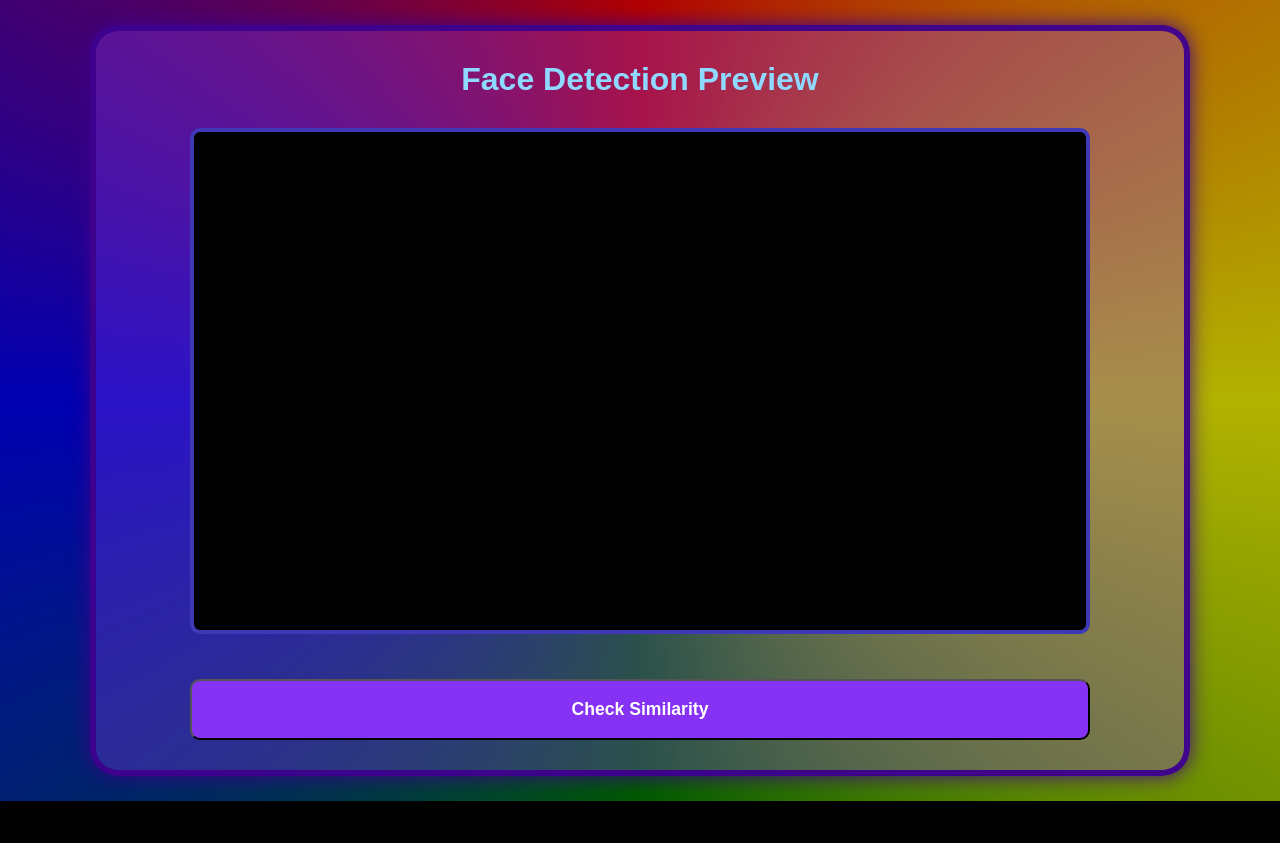
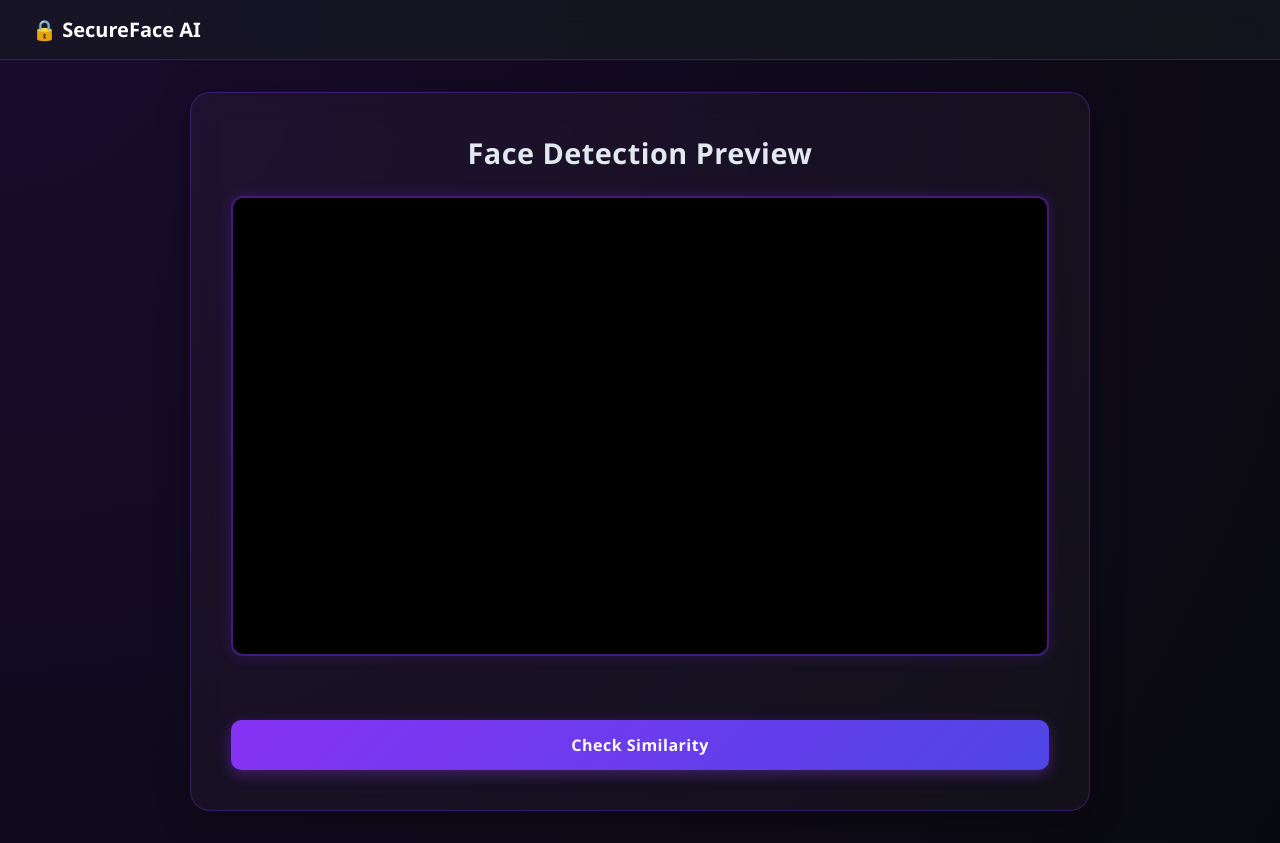
Before and after one commit to kumar-shanu-1881/Secure_Face_AI, a Flask app: page /preview in a window 1280 px wide. Before the commit the page ends 801 px from the top, so only its background shows below. Run offline with Flask 3, Linux system fonts and the light colour scheme.

Commit message:
Added navbar and make clickable to go on home page

```diff
--- a/static/css/preview.css
+++ b/static/css/preview.css
@@ -1,167 +1,184 @@
-*{
-    margin:0;
-    padding:0;
-    box-sizing:border-box;
-    font-family:Arial, Helvetica, sans-serif;
+* {
+    margin: 0;
+    padding: 0;
+    box-sizing: border-box;
+    font-family: 'Segoe UI', system-ui, -apple-system, sans-serif;
 }
 
-body{
-    /* background:linear-gradient(45deg, red, blue); */
-    background: linear-gradient(rgba(0, 0, 0, 0.3), rgba(0, 0, 0, 0.3)),conic-gradient(red, yellow, green, blue, red);
-    color:white;
-    display:flex;
-    justify-content:center;
-    align-items:flex-start;   /* was center — stops it floating in the middle with big gaps */
-    padding:25px;
-    /* max-height: 100dvh;
-    height: 100dvh; */
-    min-height:100vh;
+body {
+    background: radial-gradient(circle at top left, #1a0b2e, #090a0f);
+    color: #ffffff;
+    min-height: 100vh;
+    display: flex;
+    flex-direction: column;
+    align-items: center;
 }
 
-.container{
-    height: auto;
-    width:100%;
-    max-width:1100px;
-    padding:30px;
-    border : 6px solid rgba(61, 0, 141, 0.962);
-    border-radius: 28px;
-    box-shadow: 0 0 20px rgba(61, 0, 141, 0.962);
-    display:flex;
-    flex-direction: column;
-    gap: 30px;
-    justify-content:center;
-    align-items:center;
-    background-color: rgba(144, 64, 249, 0.3);
+/* --- Navigation Bar --- */
+.navbar {
+    width: 100%;
+    display: flex;
+    align-items: center;
+    justify-content: flex-start;
+    padding: 1rem 2rem;
+    background-color: rgba(22, 27, 34, 0.6);
+    border-bottom: 1px solid rgba(255, 255, 255, 0.1);
+    backdrop-filter: blur(12px);
+    -webkit-backdrop-filter: blur(12px);
+    position: sticky;
+    top: 0;
+    z-index: 100;
 }
 
-#heading{
-    text-align:center;
-    font-size:2rem;
-    color:#8fd8ff;
+.navbar .logo {
+    font-size: 1.25rem;
+    font-weight: 700;
+    color: #ffffff;
+    text-decoration: none;
+    display: inline-flex;
+    align-items: center;
+    gap: 0.5rem;
+    transition: opacity 0.2s ease;
 }
 
-.box{
-    width:100%;
-    display:flex;
-    gap:5px;
-    justify-content:center;
-    flex-direction: column;
-    align-items:center;
+.navbar .logo:hover {
+    opacity: 0.85;
 }
 
-#simi-btn{
-    width:98%;
-    max-width:900px;
-    padding:18px;
-    margin:0px;
-    background:#8632f4;
-    color:white;
-    border-radius:10px;
-    display:flex;
-    justify-content:center;
-    align-items:center;
-    cursor:pointer;
-    font-size:1.1rem;
-    font-weight:bold;
-    transition:.3s;
+/* --- Main Layout Container --- */
+.container {
+    width: 100%;
+    max-width: 900px;
+    margin: 2rem auto;
+    padding: 2.5rem;
+    border: 1px solid rgba(134, 50, 244, 0.3);
+    border-radius: 20px;
+    box-shadow: 0 8px 32px 0 rgba(0, 0, 0, 0.37);
+    display: flex;
+    flex-direction: column;
+    gap: 1.5rem;
+    align-items: center;
+    background: rgba(255, 255, 255, 0.03);
+    backdrop-filter: blur(16px);
+    -webkit-backdrop-filter: blur(16px);
 }
 
-.camera-box{
-    width:98%;
-    max-width:900px;
-    aspect-ratio:16/9;
-    overflow:hidden;
-    border:4px solid rgba(79, 70, 229,0.8);
-    border-radius:10px;
-    background:#000;
+#heading {
+    text-align: center;
+    font-size: 1.8rem;
+    font-weight: 600;
+    color: #e2e8f0;
+    letter-spacing: 0.5px;
 }
 
-.camera-box video{
-    width:100%;
-    height:100%;
-    object-fit:cover;
-    display:block;
-    transform:scaleX(-1);
+.box {
+    width: 100%;
+    display: flex;
+    flex-direction: column;
+    align-items: center;
+    gap: 1rem;
 }
 
-#statusMessage{
-    margin-top:10px;
-    width:100%;
-    text-align:center;
-    font-size:1.5rem;
-    font-weight:bold;
+/* --- Camera Frame --- */
+.camera-box {
+    width: 100%;
+    aspect-ratio: 16 / 9;
+    overflow: hidden;
+    border: 2px solid rgba(134, 50, 244, 0.5);
+    border-radius: 12px;
+    background: #000;
+    box-shadow: 0 0 15px rgba(134, 50, 244, 0.2);
 }
 
-canvas{
-    display:none;
+.camera-box video {
+    width: 100%;
+    height: 100%;
+    object-fit: cover;
+    display: block;
+    transform: scaleX(-1); /* Mirror camera feed */
 }
 
-#simi-btn:hover{
-    background:#4338ca;
-    transform:translateY(-2px);
+/* --- Status & Hidden Elements --- */
+#statusMessage {
+    width: 100%;
+    text-align: center;
+    font-size: 1.1rem;
+    font-weight: 500;
+    color: #38bdf8;
+    min-height: 1.5rem;
 }
 
-#canvas{
-    display:none;
+canvas, #canvas {
+    display: none;
 }
 
+/* --- Action Button --- */
+#simi-btn {
+    width: 100%;
+    padding: 14px 24px;
+    background: linear-gradient(135deg, #8632f4, #4f46e5);
+    color: #ffffff;
+    border: none;
+    border-radius: 10px;
+    cursor: pointer;
+    font-size: 1rem;
+    font-weight: 600;
+    letter-spacing: 0.5px;
+    transition: all 0.2s ease-in-out;
+    box-shadow: 0 4px 14px rgba(134, 50, 244, 0.4);
+}
 
-/* for tablets */
+#simi-btn:hover {
+    background: linear-gradient(135deg, #7425df, #4338ca);
+    transform: translateY(-2px);
+    box-shadow: 0 6px 20px rgba(134, 50, 244, 0.6);
+}
 
-@media (max-width:768px){
+#simi-btn:active {
+    transform: translateY(0);
+}
 
-    body{
-        padding:15px;
+/* --- Responsive Styles --- */
+@media (max-width: 768px) {
+    .container {
+        margin: 1rem;
+        width: calc(100% - 2rem);
+        padding: 1.5rem;
     }
 
-    .container{
-        padding:20px;
+    #heading {
+        font-size: 1.5rem;
     }
 
-    #heading{
-        font-size:1.6rem;
+    .camera-box {
+        aspect-ratio: 4 / 3;
+    }
+}
+
+@media (max-width: 480px) {
+    .navbar {
+        padding: 0.8rem 1rem;
     }
 
-    .camera-box{
-        aspect-ratio:4/3;
+    .container {
+        padding: 1.25rem;
+        gap: 1rem;
     }
 
-    #simi-btn{
-        padding:16px;
-        font-size:1rem;
+    #heading {
+        font-size: 1.25rem;
     }
 
-}
-
-
-/* for smartphones */
-
-@media (max-width:480px){
-
-    body{
-        padding:10px;
+    .camera-box {
+        aspect-ratio: 3 / 4;
     }
 
-    .container{
-        padding:15px;
-        border-width:3px;
+    #statusMessage {
+        font-size: 0.95rem;
     }
 
-    #heading{
-        font-size:1.3rem;
+    #simi-btn {
+        padding: 12px;
+        font-size: 0.95rem;
     }
-
-    .camera-box{
-        aspect-ratio:3/4;
-    }
-
-    #statusMessage{
-        font-size:.9rem;
-    }
-
-    #simi-btn{
-        padding:14px;
-        font-size:.95rem;
-    }
-
 }
--- a/templates/preview.html
+++ b/templates/preview.html
@@ -8,6 +8,11 @@
     <!-- <link rel="stylesheet" href="../static/css/preview.css"> -->
 </head>
 <body>
+    <nav class="navbar">
+    <a href="{{ url_for('index') }}" class="logo">
+        🔒 SecureFace AI
+    </a>
+</nav>
     <div class="container">
         <h2 id="heading">Face Detection Preview</h2>
         <div class="box">
@@ -17,7 +22,7 @@
             <div id="statusMessage"></div>
             <canvas id="canvas"></canvas>
         </div>
-        <button id="simi-btn" href="/checksimilarity">Check Similarity</button>
+        <button id="simi-btn" href="{{ url_for('checksimilarity') }}">Check Similarity</button>
     </div>
     <script src="{{ url_for('static', filename='js/preview.js') }}"></script>
     <!-- <script src="../static/js/preview.js"></script> -->
```
Also changed, not shown: templates/dashboard.html (+5 -4 lines).
